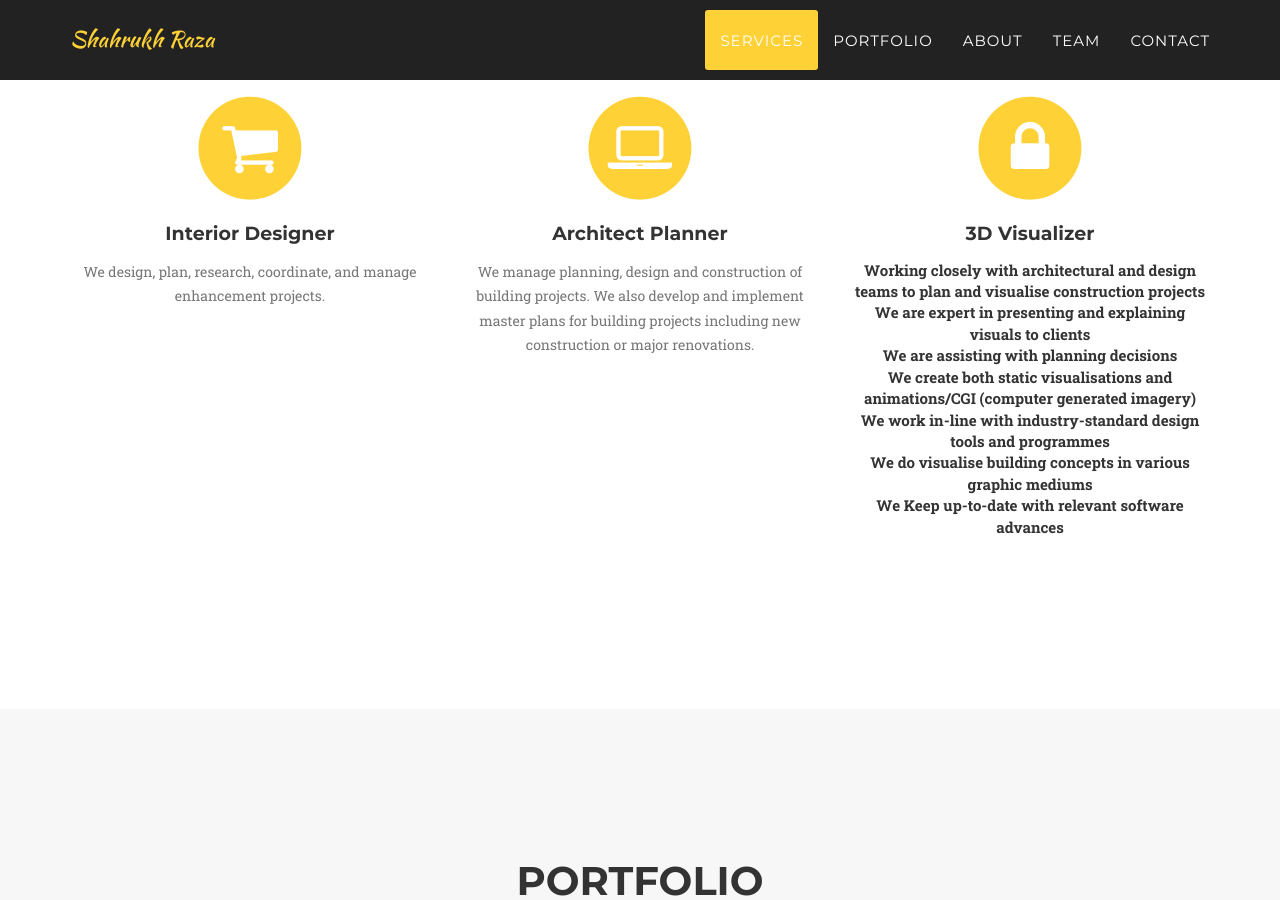
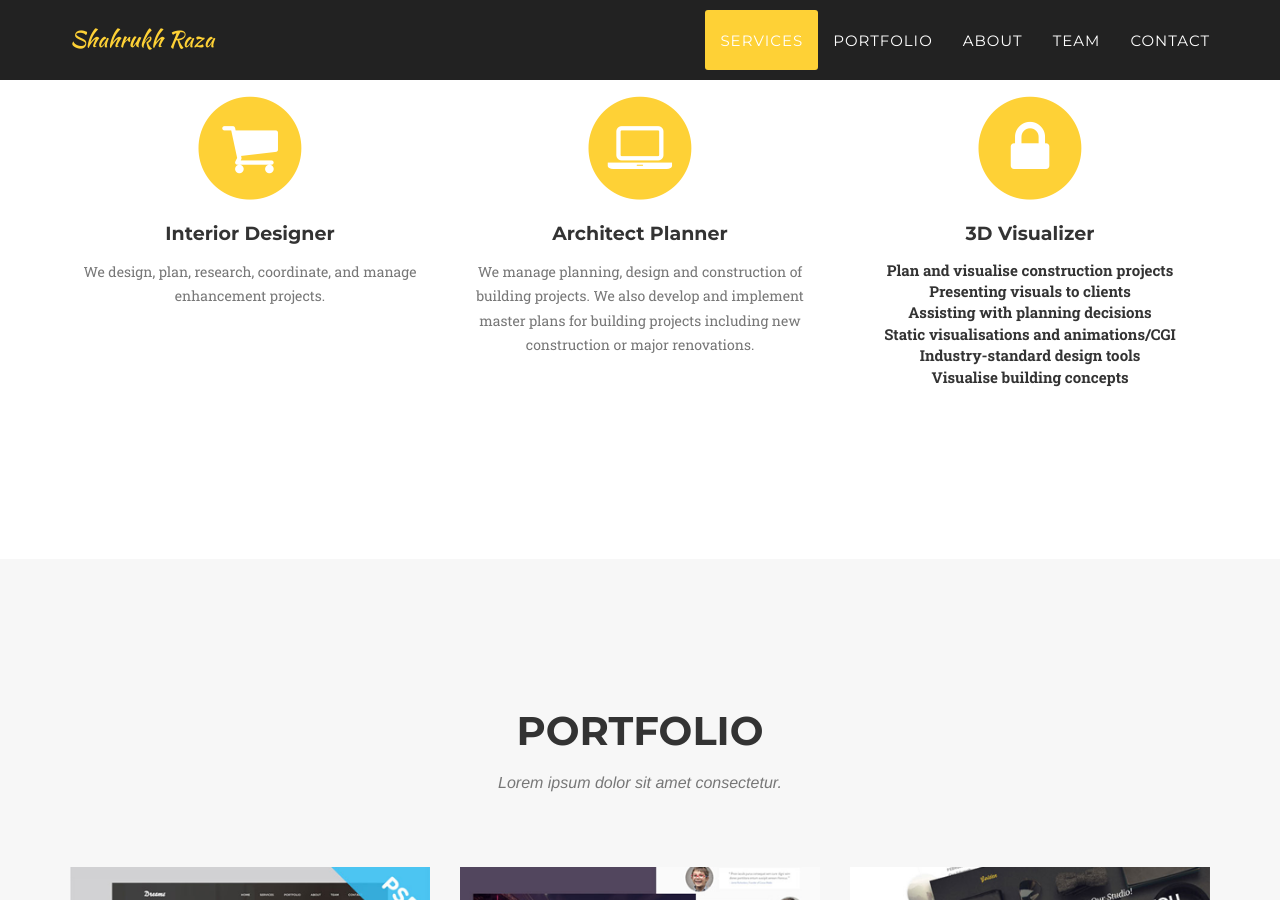
Before and after one commit to eyebuilder/eyebuilder, a Jekyll site: the page built from index.html, in a window 1280 px wide and 900 px high, scrolled down 878 px. Built offline with Jekyll 4.4.1, drawn with Linux system fonts in a browser that asks for light colours; some web fonts are replaced.

Commit message:
Update services.html

```diff
--- a/_includes/services.html
+++ b/_includes/services.html
@@ -31,13 +31,12 @@
                     </span>
                     <h4 class="service-heading">3D Visualizer</h4>
                  <dl>
-                    <dt>Working closely with architectural and design teams to plan and visualise construction projects</dt>
-                    <dt>We are expert in presenting and explaining visuals to clients</dt>
-                    <dt>We are assisting with planning decisions</dt>
-                    <dt>We create both static visualisations and animations/CGI (computer generated imagery) </dt>
-                    <dt>We work in-line with industry-standard design tools and programmes</dt>
-                    <dt>We do visualise building concepts in various graphic mediums</dt>
-                    <dt>We Keep up-to-date with relevant software advances</dt>
+                    <dt>Plan and visualise construction projects</dt>
+                    <dt>Presenting visuals to clients</dt>
+                    <dt>Assisting with planning decisions</dt>
+                    <dt>Static visualisations and animations/CGI</dt>
+                    <dt>Industry-standard design tools </dt>
+                    <dt>Visualise building concepts</dt>
                   </dl>
                     <!-- <p class="text-muted">Lorem ipsum dolor sit amet, consectetur adipisicing elit. Minima maxime quam architecto quo inventore harum ex magni, dicta impedit.</p> -->
                 </div>
```
